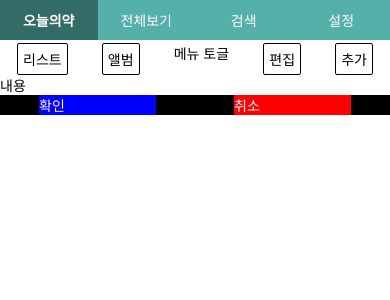
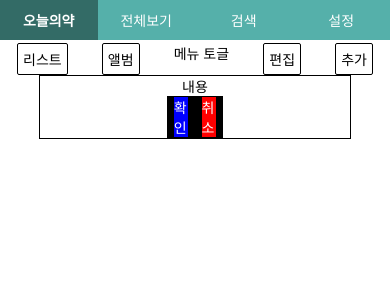
Before and after one commit to KimEunA97/KDT-2-Project-C-10, a React Native app in the folder PillGood/: screen / in a window 390 px wide. Shown: the top 300 px of the page. Built offline with nearby package versions, Linux system fonts and the light colour scheme.

Commit message:
가운데 정렬, border 값 제대로 넣기

```diff
--- a/PillGood/src/component/modalBox.js
+++ b/PillGood/src/component/modalBox.js
@@ -7,7 +7,7 @@ export default function ModalBox() {
 
   return (
 
-    <View>
+    <View style={styles.alignContainer}>
       <Text>내용</Text>
 
       <View style={styles.btnContainer}>
@@ -25,6 +25,15 @@ export default function ModalBox() {
 }
 
 const styles = {
+  alignContainer: {
+
+    width: "80%",
+    borderWidth: 1,
+    borderColor: "black",
+    alignItems: "center",
+    justifyContent: "center",
+
+  },
 
   btnContainer: {
 
@@ -36,13 +45,15 @@ const styles = {
   confirmStyle: {
 
     width: "30%",
-    border: "black",
+    borderWidth: 1,
+    borderColor: "black",
     backgroundColor: "blue"
 
   },
   cancelStyle: {
     width: "30%",
-    border: "black",
+    borderWidth: 1,
+    borderColor: "black",
     backgroundColor: "red"
   },
   btnTextColor: {
--- a/PillGood/src/pages/TodayPillMenu.js
+++ b/PillGood/src/pages/TodayPillMenu.js
@@ -6,7 +6,7 @@ export default function TodayPillMenu() {
 
   return (
 
-    <View>
+    <View style={styles.container}>
       <ModalBox></ModalBox>
     </View>
 
@@ -18,7 +18,7 @@ const styles = {
 
   container: {
 
-    flex: 1,
+    alignItems : "center",
 
   }
 
```
